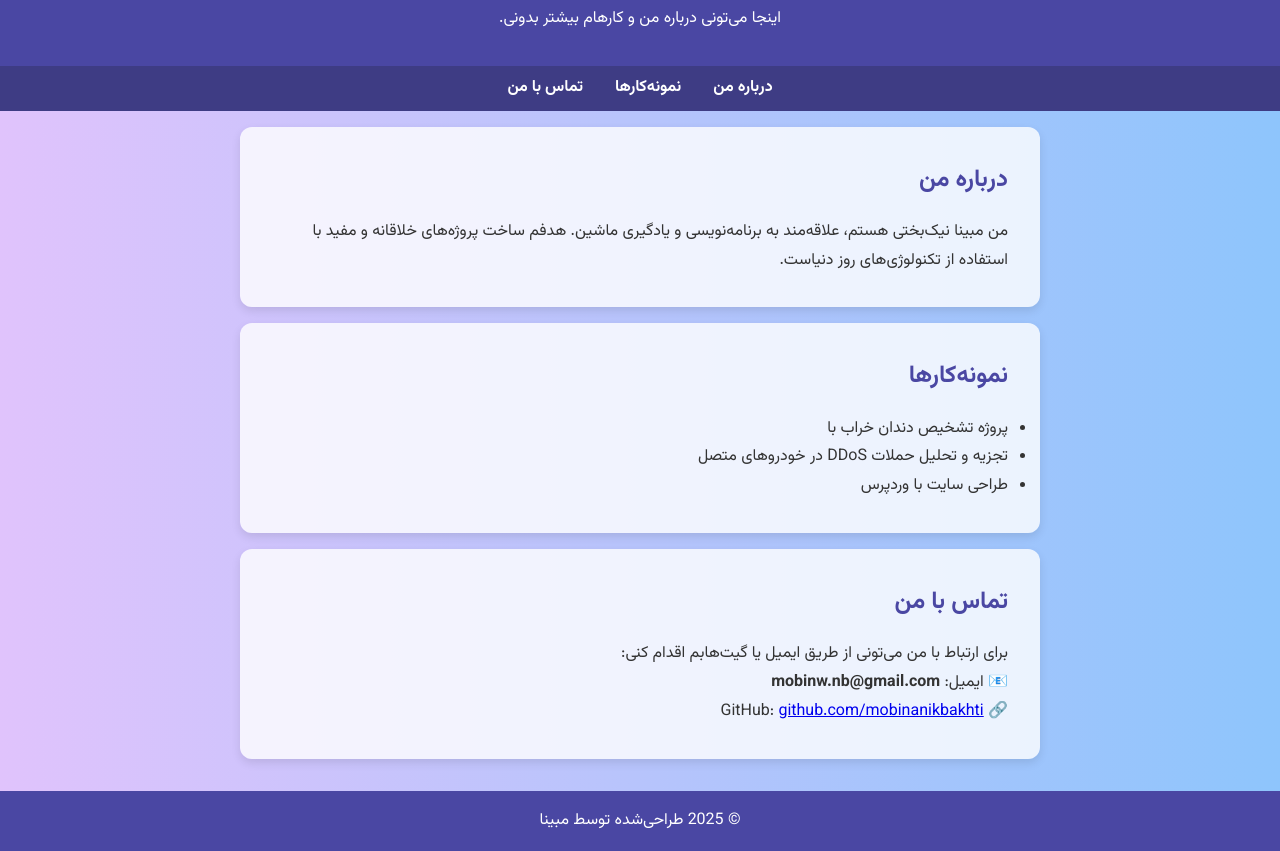
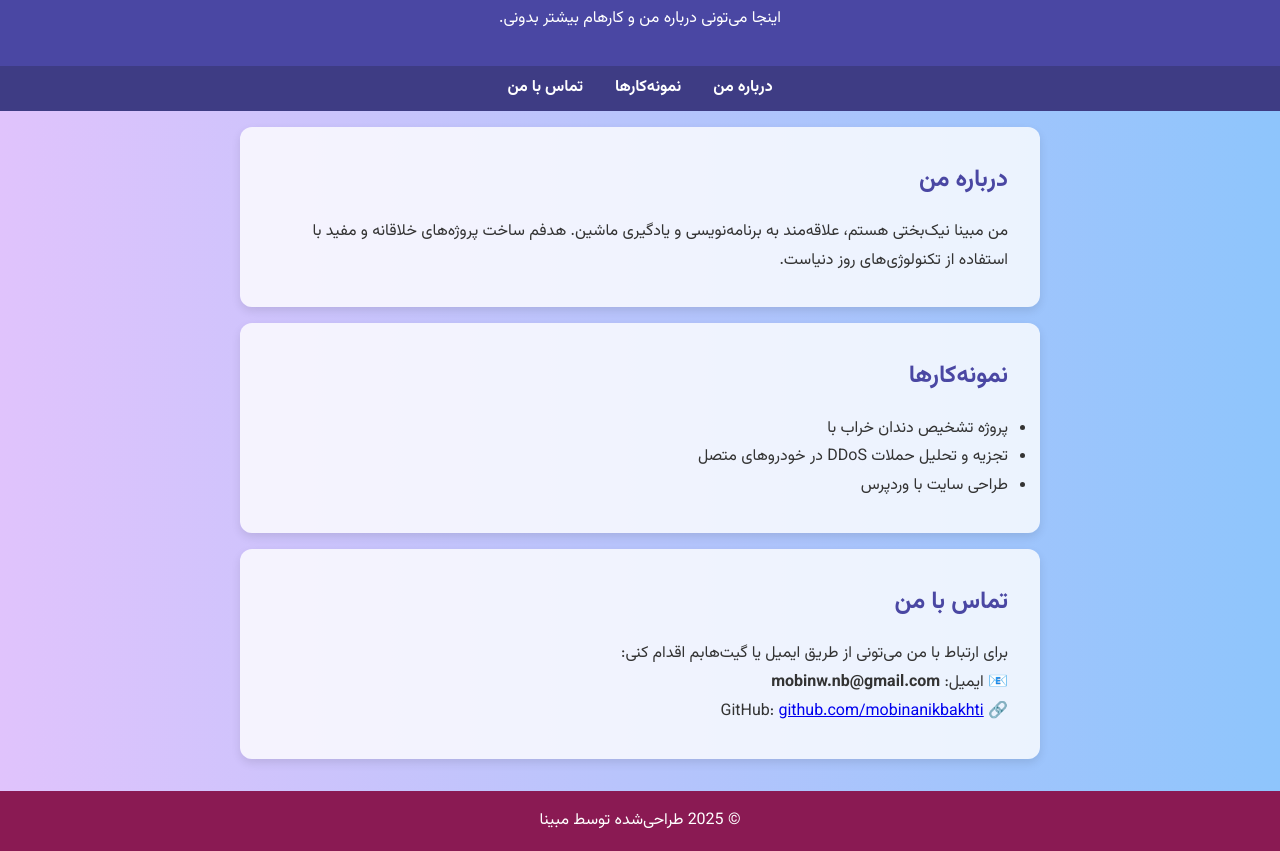
Before and after one commit to mobinaprognik/my_test_site, a plain HTML site: page index.html in a window 1280 px wide. Shown: the part 107-958 px from the top of the page. Drawn offline with Linux system fonts and the light colour scheme.

Commit message:
Update background color

```diff
--- a/index.html
+++ b/index.html
@@ -66,7 +66,7 @@
     }
 
     footer {
-      background-color: #4a47a3;
+      background-color: #8a1a53;
       color: white;
       text-align: center;
       padding: 1rem;
```
